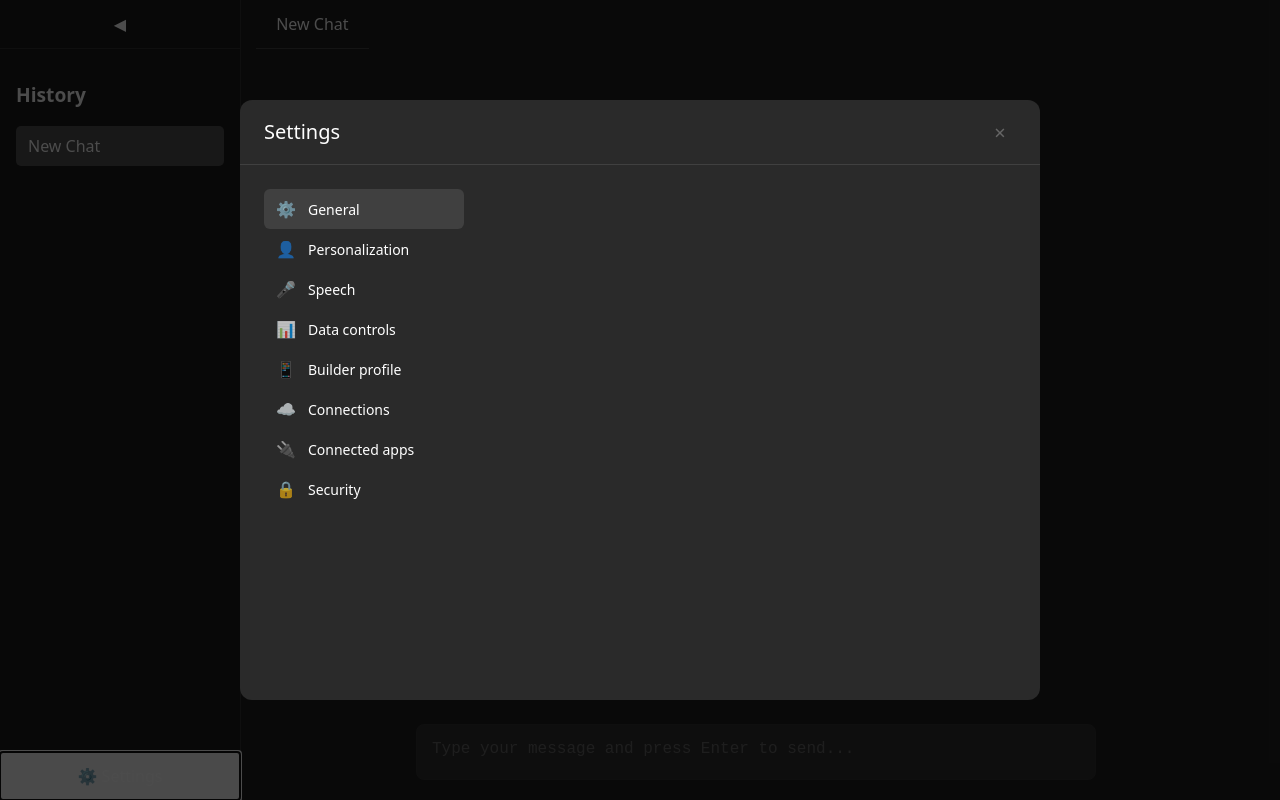
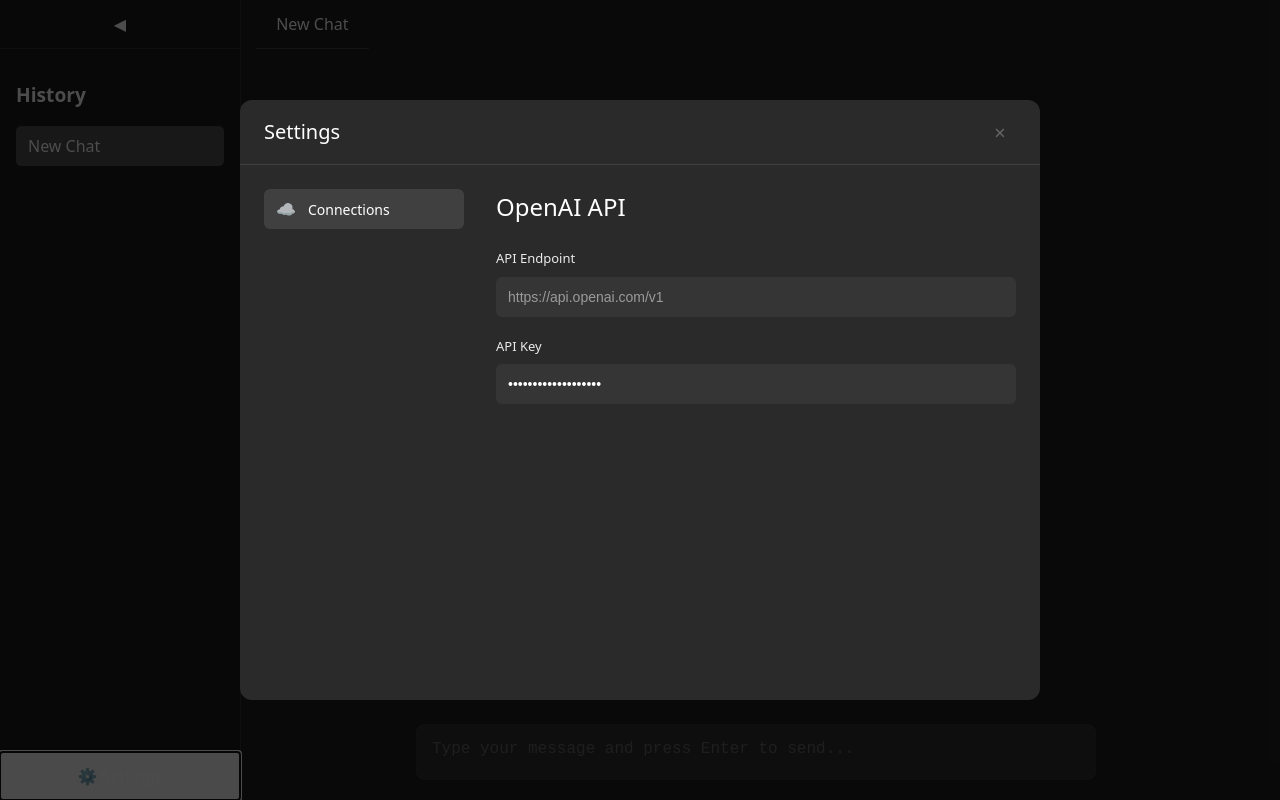
Before and after one commit to valaises/llm-chat, a React (Vite) app: page / in a window 1280 px wide. Both pictures are taken after a click on the button "⚙️ Settings". Built offline with nearby package versions, Linux system fonts and the light colour scheme.

Commit message:
remove empty sections

```diff
--- a/src/components/SettingsModalWindow.tsx
+++ b/src/components/SettingsModalWindow.tsx
@@ -8,7 +8,7 @@ interface SettingsModalWindowProps {
 
 const SettingsModalWindow: React.FC<SettingsModalWindowProps> = ({ isOpen, onClose }) => {
   const modalRef = useRef<HTMLDivElement>(null);
-  const [activeSection, setActiveSection] = useState('general');
+  const [activeSection, setActiveSection] = useState('connections');
   const [isApiKeyVisible, setIsApiKeyVisible] = useState(false);
   const [apiKey, setApiKey] = useState('sk-1234567890abcdef'); // This is just an example value
 
@@ -35,14 +35,14 @@ const SettingsModalWindow: React.FC<SettingsModalWindowProps> = ({ isOpen, onClo
   if (!isOpen) return null;
 
   const navigationItems = [
-    { id: 'general', icon: '⚙️', label: 'General' },
-    { id: 'personalization', icon: '👤', label: 'Personalization' },
-    { id: 'speech', icon: '🎤', label: 'Speech' },
-    { id: 'data', icon: '📊', label: 'Data controls' },
-    { id: 'builder', icon: '📱', label: 'Builder profile' },
+    // { id: 'general', icon: '⚙️', label: 'General' },
+    // { id: 'personalization', icon: '👤', label: 'Personalization' },
+    // { id: 'speech', icon: '🎤', label: 'Speech' },
+    // { id: 'data', icon: '📊', label: 'Data controls' },
+    // { id: 'builder', icon: '📱', label: 'Builder profile' },
     { id: 'connections', icon: '☁️', label: 'Connections' },
-    { id: 'apps', icon: '🔌', label: 'Connected apps' },
-    { id: 'security', icon: '🔒', label: 'Security' },
+    // { id: 'apps', icon: '🔌', label: 'Connected apps' },
+    // { id: 'security', icon: '🔒', label: 'Security' },
   ];
 
   return (
```
